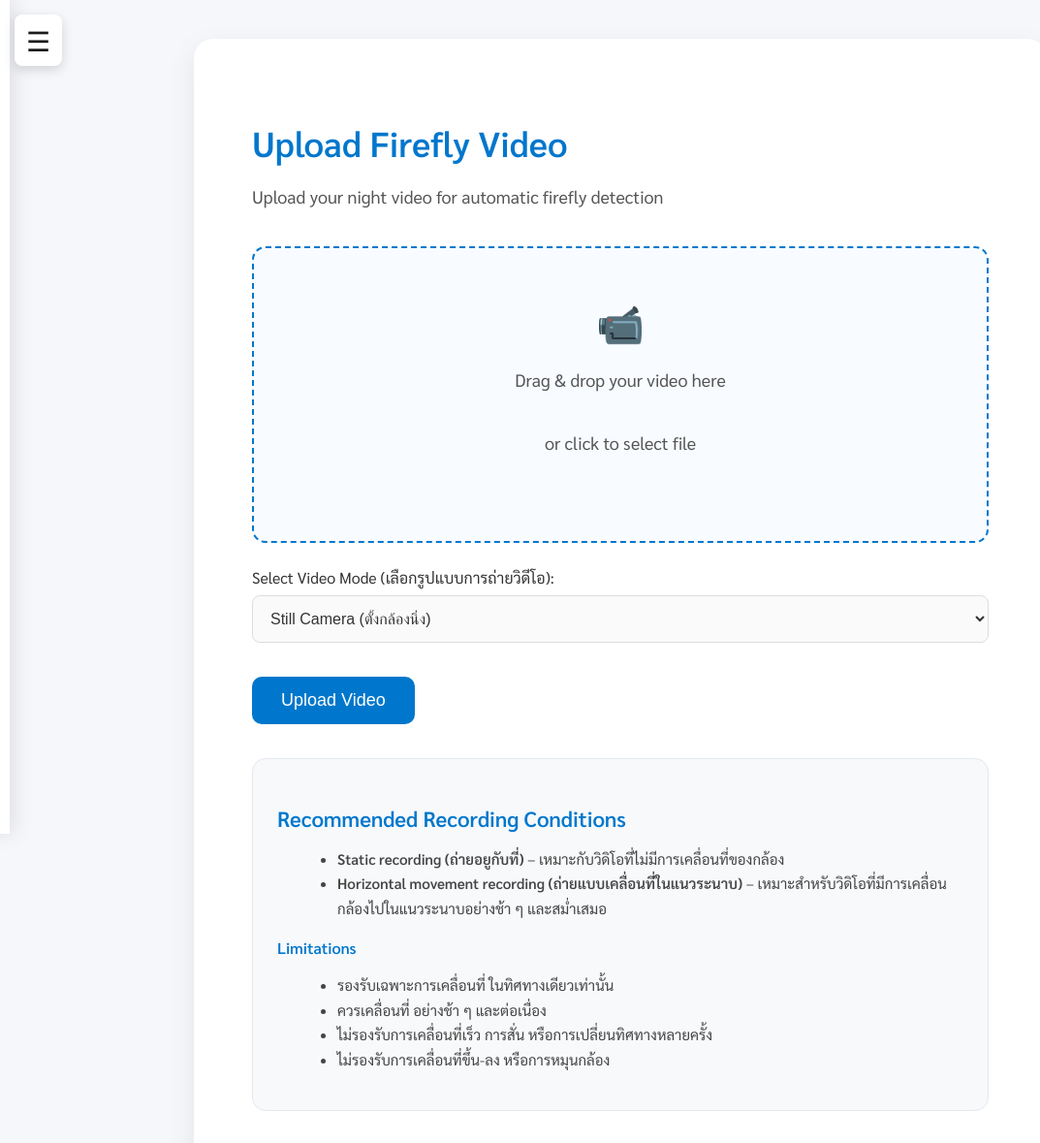
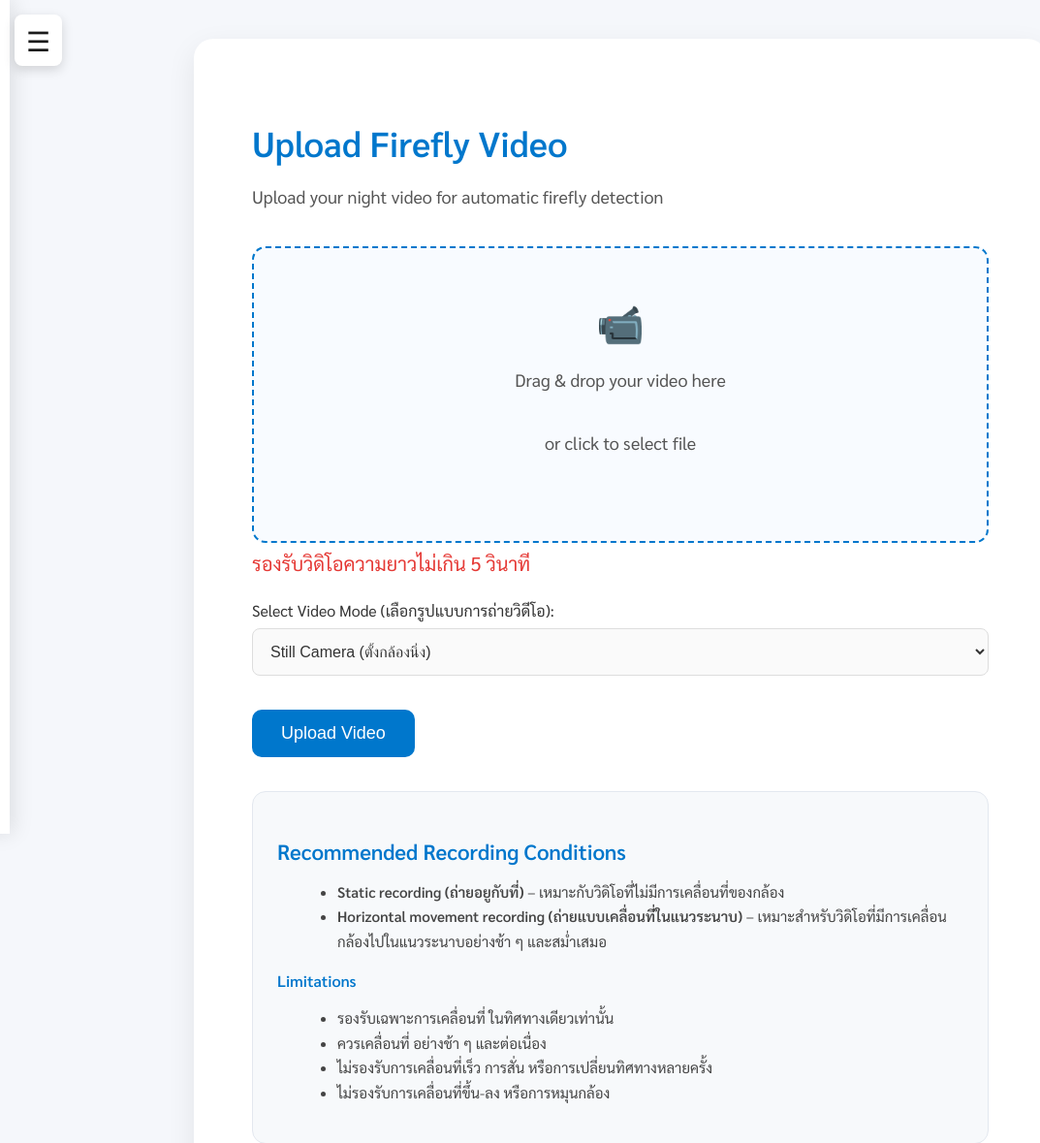
Before and after one commit to Wasupol112/firefly, a Flask app: page /upload in a window 1280 px wide. Shown: the top 1179 px of the page at 97% size, without its empty margins (0-1073 px from the left). Run offline with Flask 3, Linux system fonts and the light colour scheme; the visitor is signed in with stand-in values (Sample User, id 1).

Commit message:
Update upload.html

```diff
--- a/templates/upload.html
+++ b/templates/upload.html
@@ -196,6 +196,13 @@ margin-top:15px;
 font-size:16px;
 color:#0077cc;
 }
+
+.upload-warning{
+color:#e53935;
+font-size:20px;
+margin-top:8px;
+font-weight:500;
+}
 </style>
 
 <div class="hero">
@@ -223,6 +230,9 @@ color:#0077cc;
     <input id="videoInput" type="file" name="video" accept="video/*" hidden>
 
 </div>
+<div class="upload-warning">
+            รองรับวิดิโอความยาวไม่เกิน 5 วินาที
+        </div>
 
 <div id="fileName" class="file-name"></div>
 
@@ -235,6 +245,7 @@ color:#0077cc;
         </div>
 
         <button class="btn" type="submit">Upload Video</button>
+
 
     </form>
 
```
